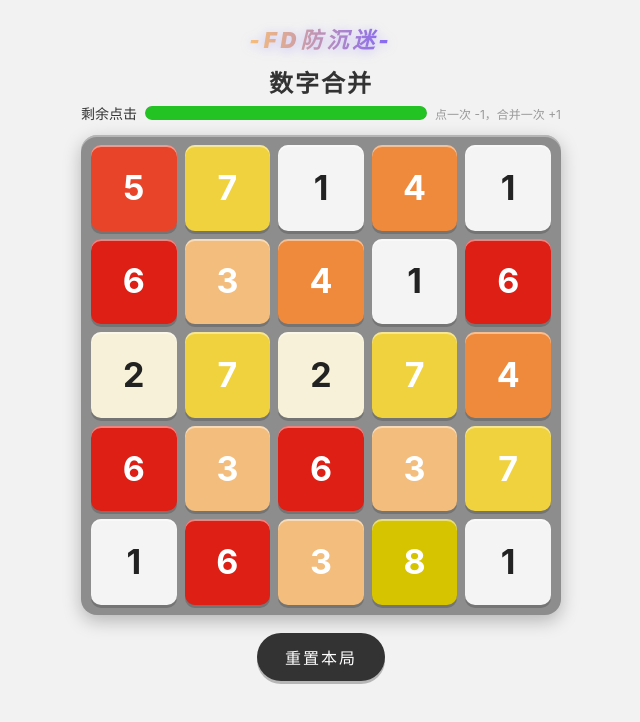
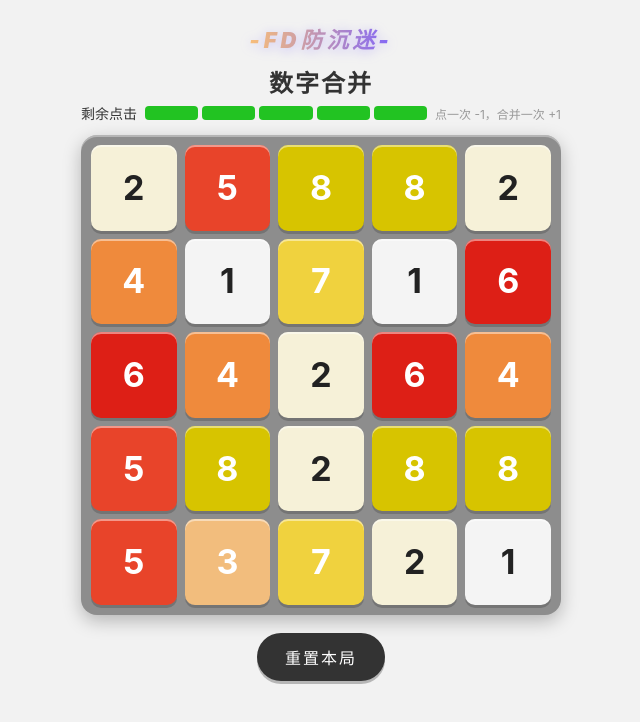
Before and after one commit to Wzhuaboy/museai, a plain HTML site: page szhb/index.html in a window 1280 px wide. Both pictures are taken after a click on the button "重置本局". Shown: the whole page, without its empty margins (319-959 px from the left). Drawn offline with Linux system fonts and the light colour scheme.

Commit message:
szhb改版三：进度条改五格隔断，每次重置随机开局
剩余点击改成五格隔断：亮着的格子数就是剩余次数，满5格绿色、剩1格红色，中间按色相渐变。开局盘面每次重置都随机生成（1-8，保证初始无可合并组，200次都撞上才回落固定开局）；首次打开也是随机开局。

```diff
--- a/szhb/index.html
+++ b/szhb/index.html
@@ -53,16 +53,15 @@
   }
   .lives-label { white-space: nowrap; }
   .lives-track {
-    flex: 1; min-width: 120px; height: 14px; border-radius: 999px;
+    flex: 1; min-width: 120px; display: flex; gap: 4px;
+  }
+  .lives-seg {
+    flex: 1; height: 14px; border-radius: 4px;
     background: rgba(0, 0, 0, .12);
     box-shadow: inset 0 2px 4px rgba(0, 0, 0, .2);
-    overflow: hidden;
+    transition: background-color .3s ease;
   }
-  .lives-fill {
-    height: 100%; width: 100%; border-radius: 999px;
-    background: hsl(120, 70%, 45%);
-    transition: width .3s ease, background-color .3s ease;
-  }
+  .lives-seg.on { box-shadow: none; }
   .lives .lives-note { font-size: 12px; color: #999; white-space: nowrap; }
   .lives.out .lives-note { color: #dd1f16; }
   .empty {
@@ -85,7 +84,7 @@
   <h1>数字合并</h1>
   <div class="lives" id="livesBar">
     <span class="lives-label">剩余点击</span>
-    <div class="lives-track"><div class="lives-fill" id="livesFill"></div></div>
+    <div class="lives-track" id="livesTrack"><div class="lives-seg"></div><div class="lives-seg"></div><div class="lives-seg"></div><div class="lives-seg"></div><div class="lives-seg"></div></div>
     <span class="lives-note" id="livesNote">点一次 -1，合并一次 +1</span>
   </div>
   <div class="board" id="board"></div>
@@ -95,7 +94,7 @@
 (function () {
   "use strict";
   var ROWS = 5, COLS = 5;
-  // 开局盘面：按参考图 5x5 排布，初始无可合并组
+  // 固定开局（兜底）：按参考图 5x5 排布，初始无可合并组；正常开局走 randomBoard() 随机生成
   var INITIAL = [
     [5, 7, 1, 4, 1],
     [6, 3, 4, 1, 6],
@@ -125,20 +124,45 @@
   // 生命周期：每局 5 次点击，点一次 -1，合并一次 +1
   var START_LIVES = 5;
 
-  var board = clone(INITIAL);
+  // 开局盘面：每次重置都随机生成（1-8），保证初始无可合并组；
+  // 200 次都撞上可合并组时回落到固定开局 INITIAL（实际几乎不会发生）
+  function randomBoard() {
+    for (var attempt = 0; attempt < 200; attempt++) {
+      var b = [];
+      for (var r = 0; r < ROWS; r++) {
+        b.push([]);
+        for (var c = 0; c < COLS; c++) {
+          b[r].push(1 + Math.floor(Math.random() * 8));
+        }
+      }
+      board = b;
+      var bad = findGroups().some(function (g) { return g.cells.length >= 3; });
+      if (!bad) return b;
+    }
+    return clone(INITIAL);
+  }
+
+  var board = randomBoard();
   var busy = false;
   var lives = START_LIVES;
   var boardEl = document.getElementById("board");
   var resetBtn = document.getElementById("resetBtn");
   var livesBar = document.getElementById("livesBar");
-  var livesFillEl = document.getElementById("livesFill");
+  var livesSegs = document.getElementById("livesTrack").querySelectorAll(".lives-seg");
   var livesNoteEl = document.getElementById("livesNote");
 
   function updateLives() {
-    // 进度条：满 5 格绿色（hue 120），剩 1 格红色（hue 0），中间渐变
+    // 五格隔断：亮着的格子数 = 剩余次数；满 5 格绿色（hue 120），剩 1 格红色（hue 0），中间渐变
     var hue = lives <= 0 ? 0 : Math.round((lives - 1) / (START_LIVES - 1) * 120);
-    livesFillEl.style.width = (lives / START_LIVES * 100) + "%";
-    livesFillEl.style.background = "hsl(" + hue + ", 70%, 45%)";
+    for (var i = 0; i < livesSegs.length; i++) {
+      if (i < lives) {
+        livesSegs[i].classList.add("on");
+        livesSegs[i].style.background = "hsl(" + hue + ", 70%, 45%)";
+      } else {
+        livesSegs[i].classList.remove("on");
+        livesSegs[i].style.background = "";
+      }
+    }
     if (lives <= 0) {
       livesBar.classList.add("out");
       livesNoteEl.textContent = "次数用完了，点重置本局重新开始";
@@ -374,7 +398,7 @@
 
   resetBtn.addEventListener("click", function () {
     if (busy) return;
-    board = clone(INITIAL);
+    board = randomBoard();
     lives = START_LIVES;
     updateLives();
     sfxReset();
```
